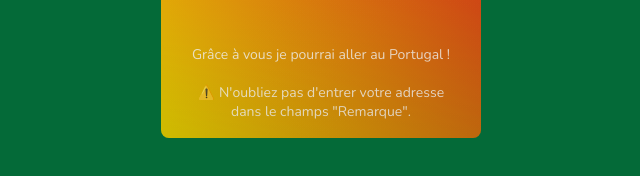
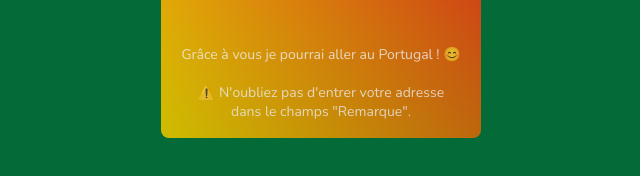
Before and after one commit to ruelustin5/justinportugal, a plain HTML site: page index.html in a window 1280 px wide. Shown: the part 496-672 px from the top of the page, 319-959 px from the left. Drawn offline with nearby package versions, Linux system fonts and the light colour scheme.

Commit message:
Update index.html

```diff
--- a/index.html
+++ b/index.html
@@ -26,7 +26,7 @@
         <div class="card">
             <div class="card-content">
               <p class="card-title">Merci beaucoup !!!
-              </p><p class="card-para">Grâce à vous je pourrai aller au Portugal ! <br><br>⚠️ N'oubliez pas d'entrer votre adresse dans le champs "Remarque".</p>
+              </p><p class="card-para">Grâce à vous je pourrai aller au Portugal ! 😊<br><br>⚠️ N'oubliez pas d'entrer votre adresse dans le champs "Remarque".</p>
             </div>
           </div>
 
```
